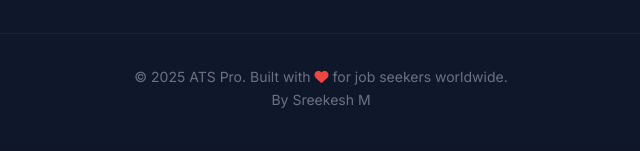
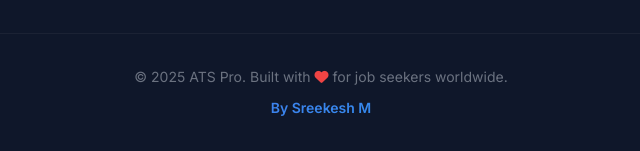
Before and after one commit to sreekeshm77/ATS_project, a Python web app: template templates/index.html in a window 1280 px wide. Shown: the part 3767-3918 px from the top of the page, without its empty margins (319-959 px from the left). Before the commit the page ends 3875 px from the top, so only its background shows below. Run offline with Jinja, Linux system fonts and the light colour scheme; the template is opened without the code that fills it, so the values that code supplies are empty.

Commit message:
Update style.css

```diff
--- a/static/style.css
+++ b/static/style.css
@@ -1698,6 +1698,16 @@
     color: var(--danger);
 }
 
+.author-credit {
+    margin-top: 0.5rem;
+    font-weight: 600;
+    background: linear-gradient(135deg, var(--primary), var(--secondary));
+    -webkit-background-clip: text;
+    -webkit-text-fill-color: transparent;
+    background-clip: text;
+    font-size: 0.9rem;
+}
+
 /* Responsive Design */
 @media (max-width: 1024px) {
     .hero {
```
